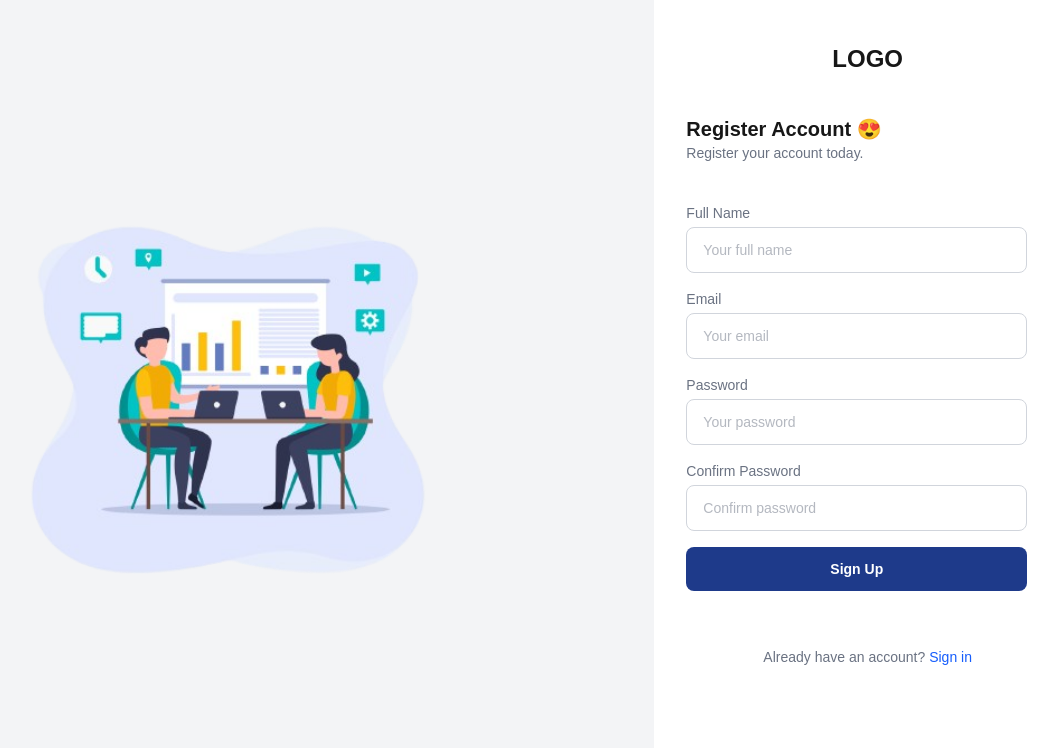
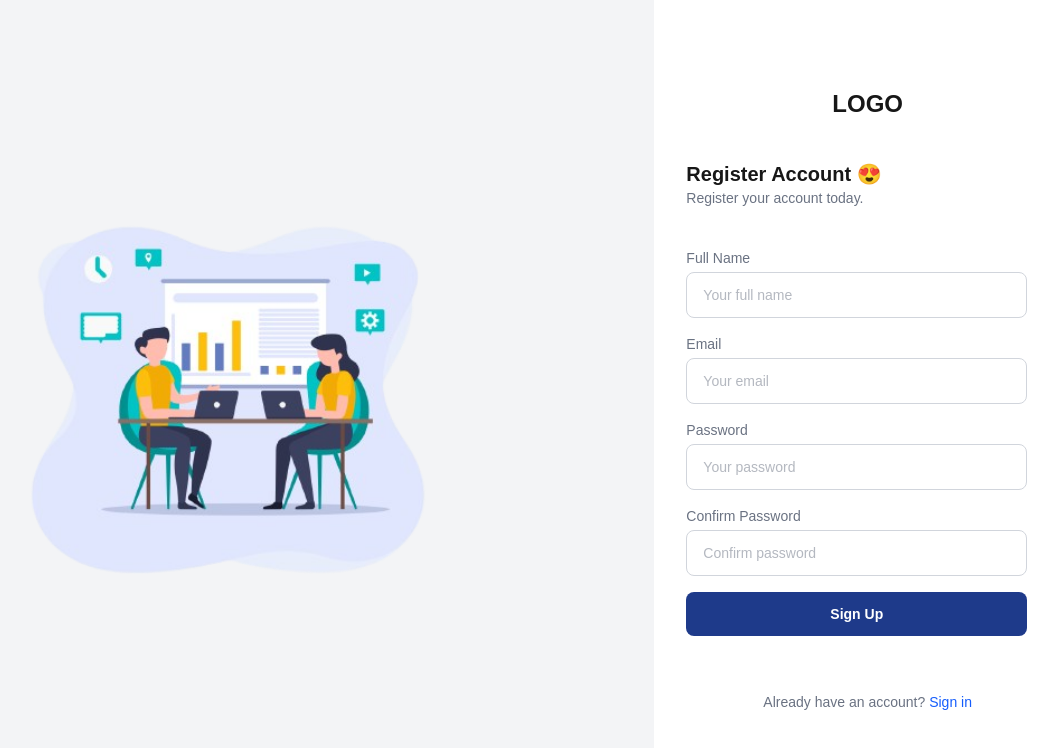
Before and after one commit to Blue-Health-Here/frontend.hr-management-system, a Next.js app: page /sign-up in a window 1280 px wide. Shown: the top 748 px of the page, without its empty margins (199-1257 px from the left). Built offline with nearby package versions, Linux system fonts and the light colour scheme.

Commit message:
sign-up-spacing-fixed

```diff
--- a/app/sign-up/page.tsx
+++ b/app/sign-up/page.tsx
@@ -55,10 +55,10 @@ export default function SignupPage() {
       </div>
 
       {/* Right Side Form */}
-      <div className="w-full md:w-1/3 flex flex-col justify-center items-center p-8">
+      <div className="w-full md:w-1/2 lg:w-1/3 flex flex-col justify-center items-center p-8 overflow-y-auto">
         <div className="w-full max-w-sm space-y-6">
           <div className="text-center">
-            <h1 className="text-2xl font-bold mt-6 md:mt-[-90px]">LOGO</h1>
+            <h1 className="text-2xl font-bold">LOGO</h1>
           </div>
 
           <div>
```
